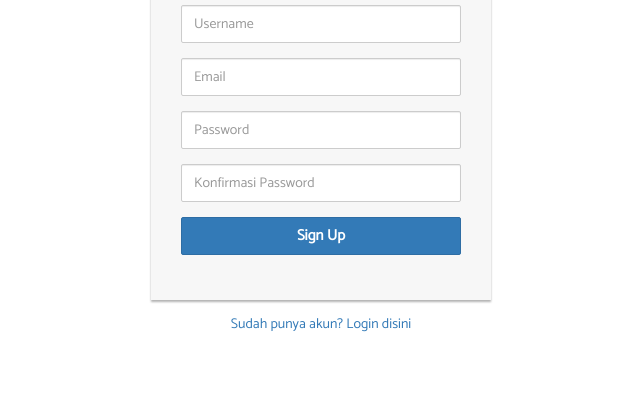
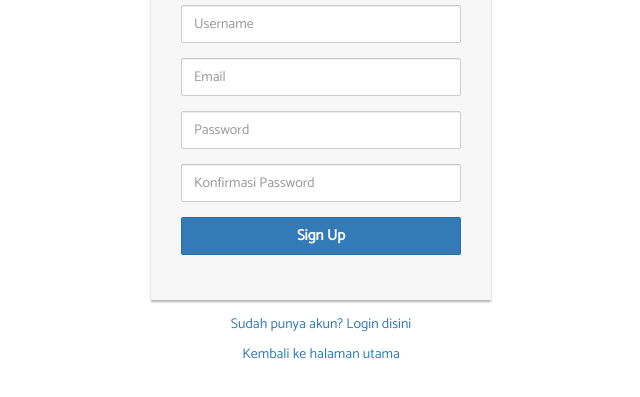
Before and after one commit to MirrorBottle/emazon-front, a website: page daftar.html in a window 1280 px wide. Shown: the part 123-520 px from the top of the page, without its empty margins (319-959 px from the left). Drawn offline with nearby package versions, Linux system fonts and the light colour scheme.

Commit message:
Menambahkan tombol kembali ke halaman utama di kedua file

```diff
--- a/daftar.html
+++ b/daftar.html
@@ -35,6 +35,7 @@
             </div>
         </form>
         <p class="text-center"><a href="login.html">Sudah punya akun? Login disini</a></p>
+        <p class="text-center"><a href="index.html">Kembali ke halaman utama</a></p>
     </div>
 </body>
 
```
Also changed, not shown: login.html (+1 -0 lines).
